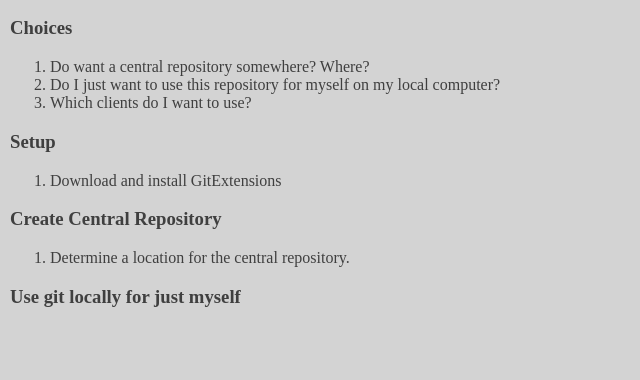
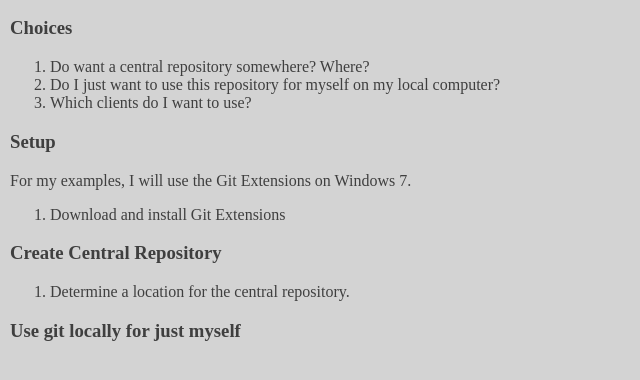
Before and after one commit to jaredthomason/gotta-git-it, a plain HTML site: page index.html in a window 1280 px wide. Shown: the part 98-478 px from the top of the page, without its empty margins (0-640 px from the left). Drawn offline with Linux system fonts and the light colour scheme.

Commit message:
clean up

```diff
--- a/index.html
+++ b/index.html
@@ -13,8 +13,9 @@
 <li>Which clients do I want to use?</li>
 </ol>
 <h3>Setup</h3>
+<p>For my examples, I will use the Git Extensions on Windows 7.</p>
 <ol>
-<li>Download and install GitExtensions</li>
+<li>Download and install Git Extensions</li>
 </ol>
 <h3>Create Central Repository</h4>
 <ol>
```
